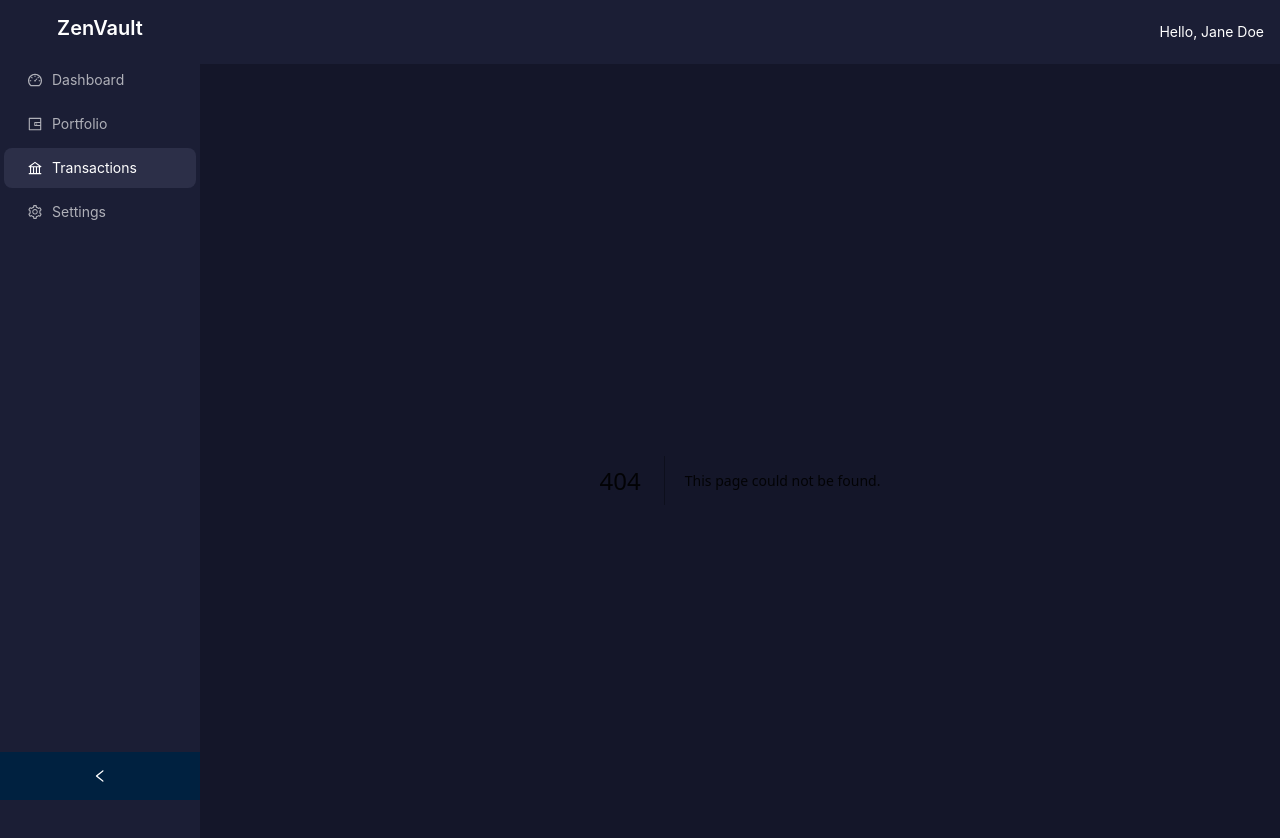
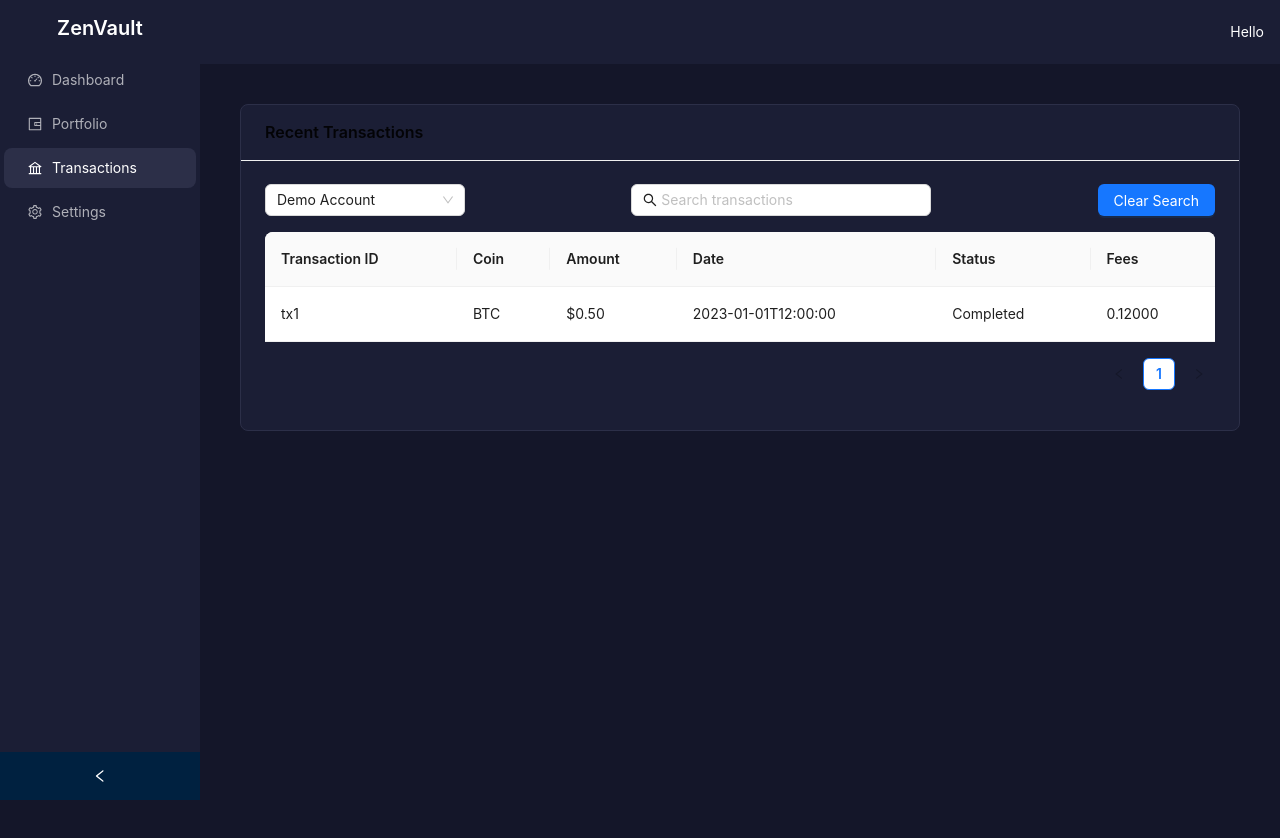
Before and after one commit to AnshBhanushali/Decentralized-Digital-Wallet, a Next.js app: page /transactions in a window 1280 px wide. Before the commit this address had no page. Shown: the top 838 px of the page. After the commit the page ends 800 px from the top, so only its background shows below. Built offline with nearby package versions, Linux system fonts and the light colour scheme.

Commit message:
final changes

```diff
--- a/package.json
+++ b/package.json
@@ -19,7 +19,8 @@
     "react-redux": "^9.2.0",
     "recharts": "^2.15.1",
     "tailwind": "^4.0.0",
-    "web3": "^4.16.0"
+    "web3": "^4.16.0",
+    "web3modal": "^1.9.12"
   },
   "devDependencies": {
     "@eslint/eslintrc": "^3",
--- a/src/app/dashboard.tsx
+++ b/src/app/dashboard.tsx
@@ -65,7 +65,6 @@ export default function dashboard() {
             />
           ) : (
             <>
-              {/* Your dashboard content goes here */}
             </>
           )}
         </Content>
--- a/src/app/layout.tsx
+++ b/src/app/layout.tsx
@@ -2,7 +2,7 @@
 
 import React from "react";
 import { Layout } from "antd";
-import Sidebar from "@/components/Sidebar"; // Import Sidebar component
+import Sidebar from "@/components/Sidebar";
 import "./globals.css";
 
 const { Content, Header } = Layout;
@@ -16,7 +16,7 @@ export default function RootLayout({
     <html lang="en">
       <body>
         <Layout style={{ minHeight: "100vh" }}>
-          <Sidebar /> {/* Sidebar is now a separate reusable component */}
+          <Sidebar />
 
           <Layout>
             <Header
@@ -28,7 +28,7 @@ export default function RootLayout({
                 justifyContent: "flex-end",
               }}
             >
-              <div style={{ color: "#fff" }}>Hello, Jane Doe</div>
+              <div style={{ color: "#fff" }}>Hello</div>
             </Header>
             <Content style={{ margin: "16px" }}>{children}</Content>
           </Layout>
--- /dev/null
+++ b/src/app/transactions/page.tsx
@@ -0,0 +1,144 @@
+"use client";
+
+import React, { useEffect, useState } from "react";
+import { Table, Card, Input, Row, Col, Button, Select, message } from "antd";
+import type { ColumnsType } from "antd/es/table";
+import { SearchOutlined } from "@ant-design/icons";
+
+const { Option } = Select;
+
+interface Transaction {
+  transaction_id: string;
+  coin: string;
+  transaction_amount: number;
+  date: string;
+  status: string;
+  fees: number;
+  wallet?: string;
+}
+
+// Sample transaction data with a wallet field.
+// In a real app, you'll fetch this from your backend.
+const transactionsData: Transaction[] = [
+  {
+    transaction_id: "tx1",
+    coin: "BTC",
+    transaction_amount: 0.5,
+    date: "2023-01-01T12:00:00",
+    status: "Completed",
+    fees: 0.12,
+    wallet: "demo",
+  },
+  {
+    transaction_id: "tx2",
+    coin: "ETH",
+    transaction_amount: 2.0,
+    date: "2023-01-02T13:00:00",
+    status: "Completed",
+    fees: 0.05,
+    wallet: "0x123",
+  },
+  {
+    transaction_id: "tx3",
+    coin: "DOGE",
+    transaction_amount: 1000,
+    date: "2023-01-03T14:00:00",
+    status: "Pending",
+    fees: 0.001,
+    wallet: "0xabc",
+  },
+  {
+    transaction_id: "tx4",
+    coin: "BTC",
+    transaction_amount: 1.2,
+    date: "2023-01-04T15:00:00",
+    status: "Completed",
+    fees: 0.15,
+    wallet: "0x123",
+  },
+];
+
+const columns: ColumnsType<Transaction> = [
+  { title: "Transaction ID", dataIndex: "transaction_id", key: "transaction_id" },
+  { title: "Coin", dataIndex: "coin", key: "coin" },
+  {
+    title: "Amount",
+    dataIndex: "transaction_amount",
+    key: "transaction_amount",
+    render: (value: number) => `$${value.toFixed(2)}`,
+  },
+  { title: "Date", dataIndex: "date", key: "date" },
+  { title: "Status", dataIndex: "status", key: "status" },
+  {
+    title: "Fees",
+    dataIndex: "fees",
+    key: "fees",
+    render: (value: number) => value.toFixed(5),
+  },
+];
+
+const TransactionPage: React.FC = () => {
+  const [wallet, setWallet] = useState<string>("demo");
+  const [data, setData] = useState<Transaction[]>([]);
+  const [searchText, setSearchText] = useState("");
+
+  // Filter transactions based on selected wallet and search text.
+  useEffect(() => {
+    const filtered = transactionsData.filter((tx) => {
+      // Only include transactions matching the selected wallet.
+      const matchesWallet = tx.wallet === wallet;
+      // Search by transaction id, coin, or status.
+      const lowerSearch = searchText.toLowerCase();
+      const matchesSearch =
+        tx.transaction_id.toLowerCase().includes(lowerSearch) ||
+        tx.coin.toLowerCase().includes(lowerSearch) ||
+        tx.status.toLowerCase().includes(lowerSearch);
+      return matchesWallet && (searchText === "" || matchesSearch);
+    });
+    setData(filtered);
+  }, [wallet, searchText]);
+
+  return (
+    <div style={{ padding: "24px" }}>
+      <Card title="Recent Transactions" style={{ marginBottom: "24px" }}>
+        <Row justify="space-between" align="middle" style={{ marginBottom: "16px" }}>
+          <Col>
+            <Select
+              value={wallet}
+              onChange={(value) => setWallet(value)}
+              style={{ width: 200 }}
+            >
+              {/* In a real app, you might derive these from the user's available accounts */}
+              <Option value="demo">Demo Account</Option>
+              <Option value="0x123">0x123</Option>
+              <Option value="0xabc">0xabc</Option>
+            </Select>
+          </Col>
+          <Col>
+            <Input
+              placeholder="Search transactions"
+              value={searchText}
+              onChange={(e) => setSearchText(e.target.value)}
+              style={{ width: 300 }}
+              prefix={<SearchOutlined />}
+            />
+          </Col>
+          <Col>
+            <Button type="primary" onClick={() => setSearchText("")}>
+              Clear Search
+            </Button>
+          </Col>
+        </Row>
+        <Table
+          columns={columns}
+          dataSource={data}
+          rowKey="transaction_id"
+          pagination={{ pageSize: 10 }}
+          scroll={{ x: "max-content" }}
+        />
+      </Card>
+    </div>
+  );
+};
+
+export default TransactionPage;
```
Also changed, not shown: src/app/dashboard/page.tsx (+2 -14 lines), src/app/settings/page.tsx (added, +129 -0 lines), 1 other file (tests, documents, lock files or other folders).
